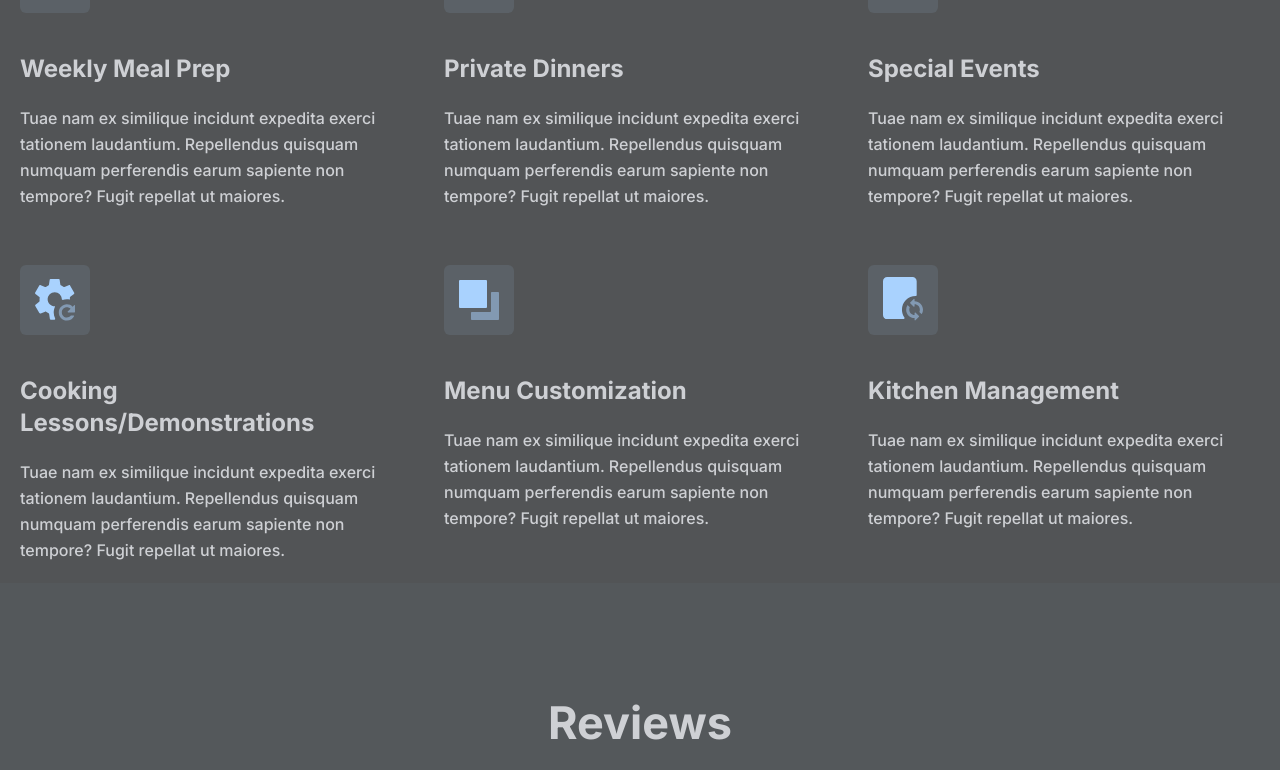
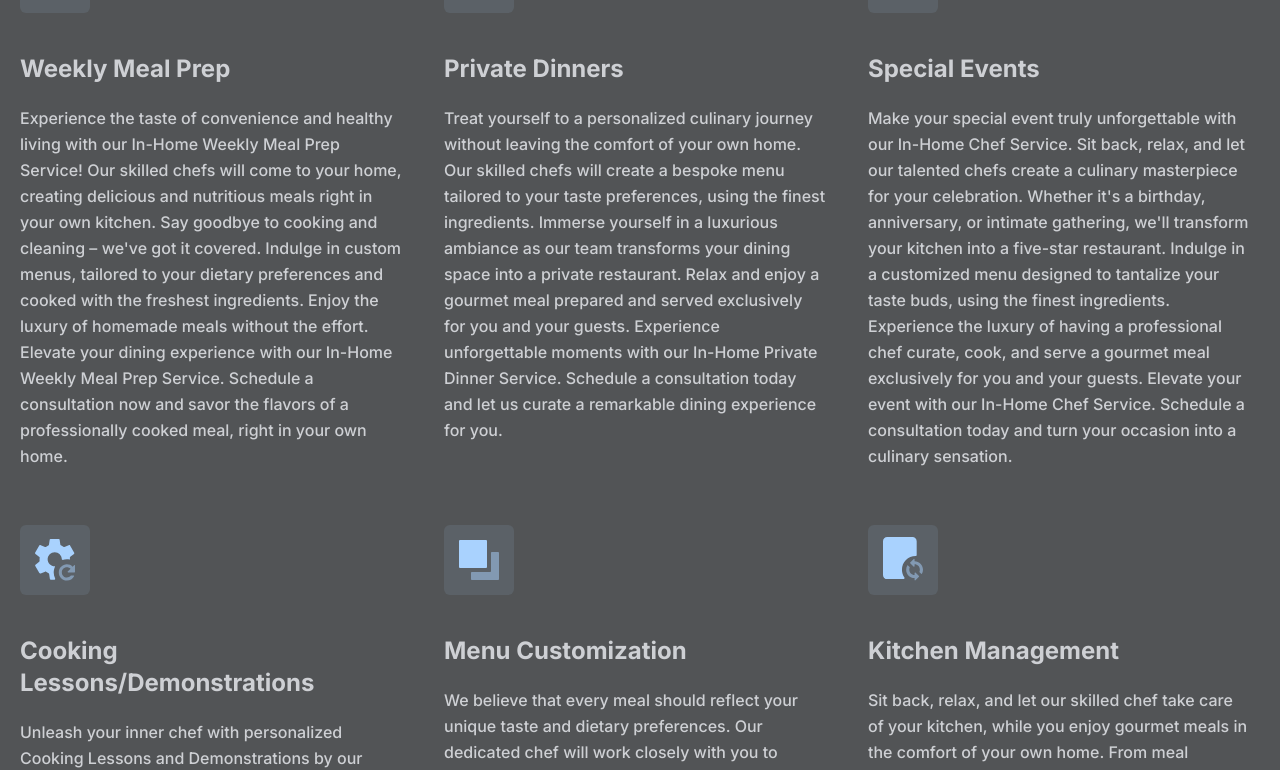
Before and after one commit to Ekalex/website, a Next.js app: page / in a window 1280 px wide. Shown: the part 981-1751 px from the top of the page. Built offline with nearby package versions, Linux system fonts and the light colour scheme.

Commit message:
added descriptions for features

```diff
--- a/components/Features/featuresData.tsx
+++ b/components/Features/featuresData.tsx
@@ -14,7 +14,7 @@ const featuresData: Feature[] = [
     ),
     title: "Weekly Meal Prep",
     paragraph:
-      "Tuae nam ex similique incidunt expedita exerci tationem laudantium. Repellendus quisquam numquam perferendis earum sapiente non tempore? Fugit repellat ut maiores.",
+      "Experience the taste of convenience and healthy living with our In-Home Weekly Meal Prep Service! Our skilled chefs will come to your home, creating delicious and nutritious meals right in your own kitchen. Say goodbye to cooking and cleaning – we've got it covered. Indulge in custom menus, tailored to your dietary preferences and cooked with the freshest ingredients. Enjoy the luxury of homemade meals without the effort. Elevate your dining experience with our In-Home Weekly Meal Prep Service. Schedule a consultation now and savor the flavors of a professionally cooked meal, right in your own home.",
   },
   {
     id: 1,
@@ -29,7 +29,7 @@ const featuresData: Feature[] = [
     ),
     title: "Private Dinners",
     paragraph:
-      "Tuae nam ex similique incidunt expedita exerci tationem laudantium. Repellendus quisquam numquam perferendis earum sapiente non tempore? Fugit repellat ut maiores.",
+      "Treat yourself to a personalized culinary journey without leaving the comfort of your own home. Our skilled chefs will create a bespoke menu tailored to your taste preferences, using the finest ingredients. Immerse yourself in a luxurious ambiance as our team transforms your dining space into a private restaurant. Relax and enjoy a gourmet meal prepared and served exclusively for you and your guests. Experience unforgettable moments with our In-Home Private Dinner Service. Schedule a consultation today and let us curate a remarkable dining experience for you.",
   },
   {
     id: 1,
@@ -44,7 +44,7 @@ const featuresData: Feature[] = [
     ),
     title: "Special Events",
     paragraph:
-      "Tuae nam ex similique incidunt expedita exerci tationem laudantium. Repellendus quisquam numquam perferendis earum sapiente non tempore? Fugit repellat ut maiores.",
+      "Make your special event truly unforgettable with our In-Home Chef Service. Sit back, relax, and let our talented chefs create a culinary masterpiece for your celebration. Whether it's a birthday, anniversary, or intimate gathering, we'll transform your kitchen into a five-star restaurant. Indulge in a customized menu designed to tantalize your taste buds, using the finest ingredients. Experience the luxury of having a professional chef curate, cook, and serve a gourmet meal exclusively for you and your guests. Elevate your event with our In-Home Chef Service. Schedule a consultation today and turn your occasion into a culinary sensation.",
   },
   {
     id: 1,
@@ -59,7 +59,7 @@ const featuresData: Feature[] = [
     ),
     title: "Cooking Lessons/Demonstrations",
     paragraph:
-      "Tuae nam ex similique incidunt expedita exerci tationem laudantium. Repellendus quisquam numquam perferendis earum sapiente non tempore? Fugit repellat ut maiores.",
+      "Unleash your inner chef with personalized Cooking Lessons and Demonstrations by our skilled culinary expert! Discover the joy of cooking as our experienced chef guides you through hands-on lessons in the comfort of your own kitchen. Learn essential techniques, master new recipes, and elevate your culinary skills to the next level. From basic knife skills to advanced cooking methods, our one-on-one sessions are tailored to your specific goals and interests. Gain confidence, ignite your creativity, and impress your loved ones with your newfound culinary prowess. Experience the art of cooking with our exclusive Cooking Lessons and Demonstrations. Schedule a consultation today and embark on a flavorful journey of self-discovery in the kitchen.",
   },
   {
     id: 1,
@@ -74,7 +74,7 @@ const featuresData: Feature[] = [
     ),
     title: "Menu Customization",
     paragraph:
-      "Tuae nam ex similique incidunt expedita exerci tationem laudantium. Repellendus quisquam numquam perferendis earum sapiente non tempore? Fugit repellat ut maiores.",
+      "We believe that every meal should reflect your unique taste and dietary preferences. Our dedicated chef will work closely with you to create a customized menu that tantalizes your palate and exceeds your expectations. From accommodating food allergies and dietary restrictions to incorporating your favorite ingredients, we take pride in tailoring each dish to your specific desires. Whether you crave gourmet delicacies or homestyle comfort food, our Personal Chef Service ensures that every meal is a true reflection of your culinary vision. Experience the luxury of a menu crafted exclusively for you. Schedule a consultation today and let us bring your culinary dreams to life.",
   },
   {
     id: 1,
@@ -89,7 +89,7 @@ const featuresData: Feature[] = [
     ),
     title: "Kitchen Management",
     paragraph:
-      "Tuae nam ex similique incidunt expedita exerci tationem laudantium. Repellendus quisquam numquam perferendis earum sapiente non tempore? Fugit repellat ut maiores.",
+      "Sit back, relax, and let our skilled chef take care of your kitchen, while you enjoy gourmet meals in the comfort of your own home. From meal planning and grocery shopping to meal preparation and clean-up, we handle every aspect of your culinary needs. Our talented chef will transform your kitchen into a haven of delicious aromas and exquisite flavors. With meticulous attention to detail, we ensure that your kitchen is organized, stocked with fresh ingredients, and maintained to the highest standards. Elevate your lifestyle and reclaim your time with our Personal Chef and Kitchen Management Service.",
   },
 ];
 export default featuresData;
```
